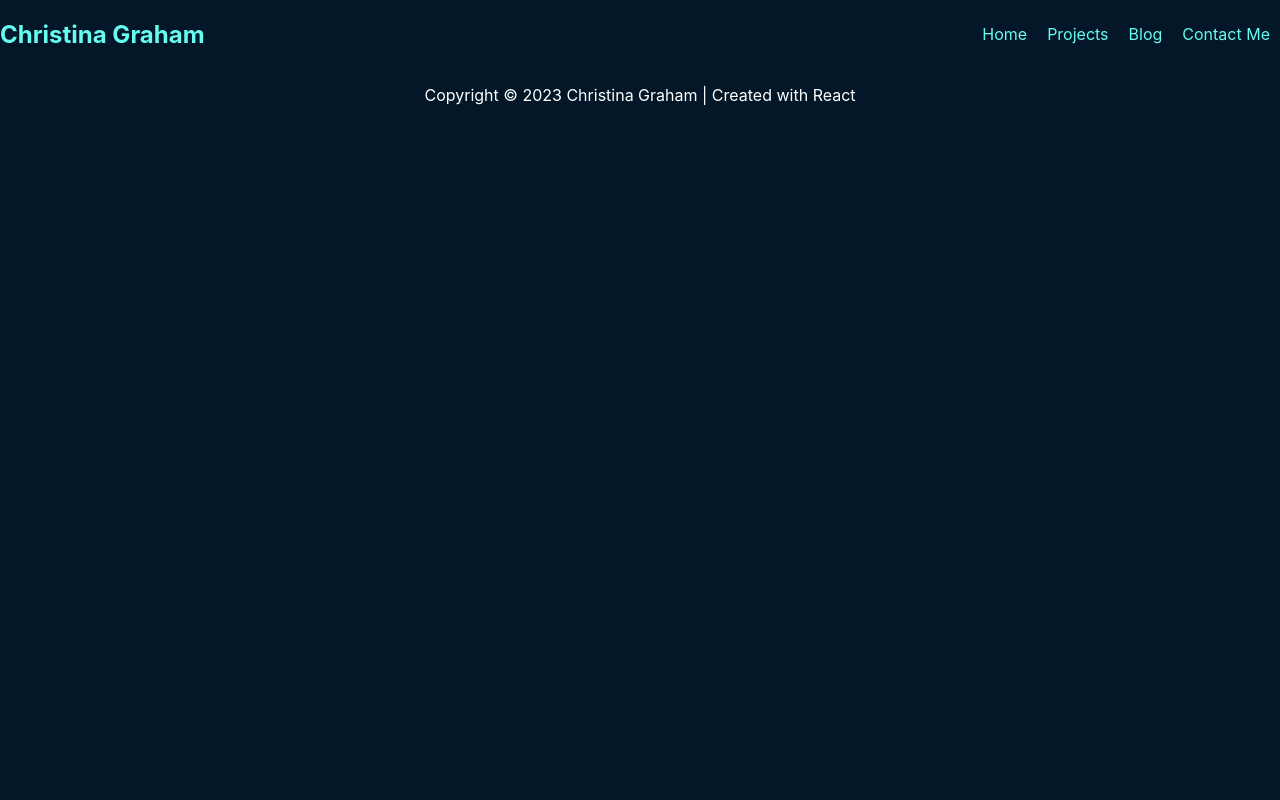
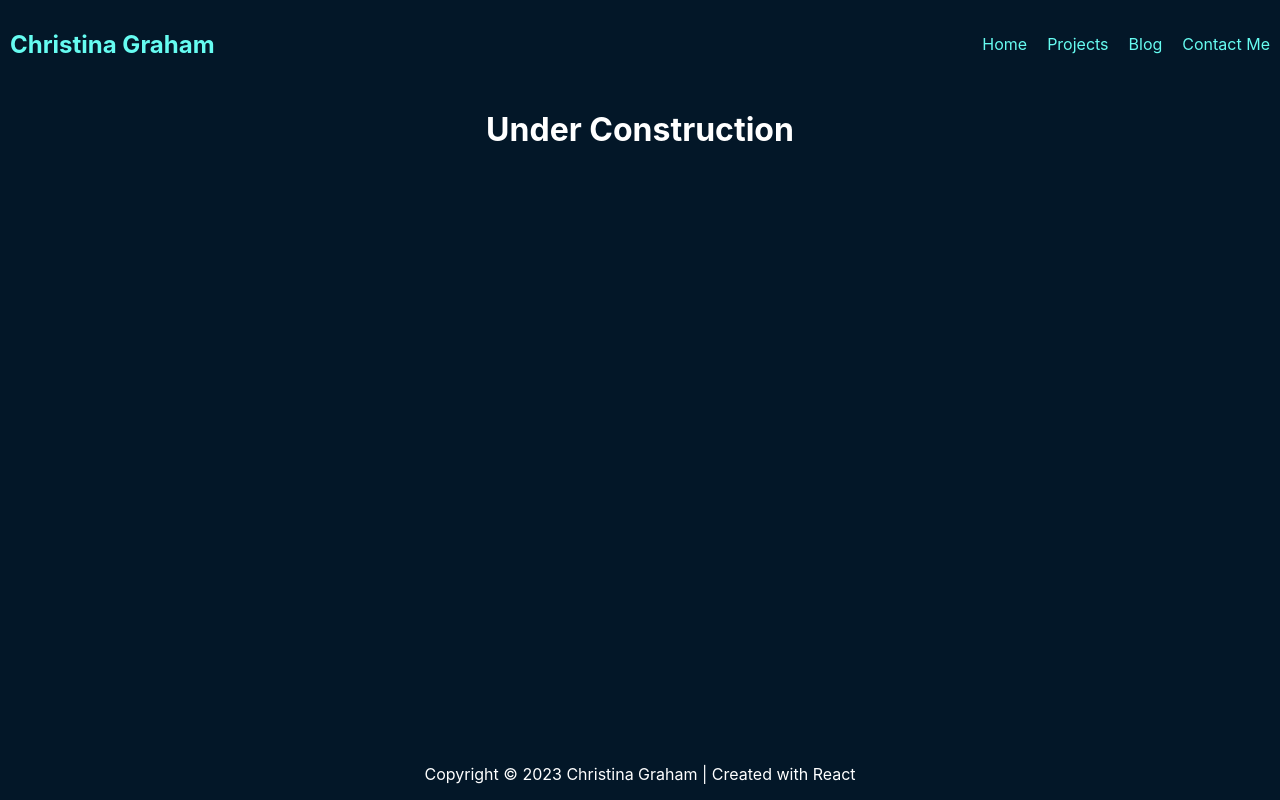
Before and after one commit to cgraham74/My-Portfolio, a React (Create React App) app: page / in a window 1280 px wide. Built offline with nearby package versions, Linux system fonts and the light colour scheme.

Commit message:
Organized File Structure

```diff
--- a/src/App.css
+++ b/src/App.css
@@ -1,4 +1,4 @@
-.App {
+/* .App {
   text-align: center;
 }
 
@@ -31,4 +31,4 @@
   to {
     transform: rotate(360deg);
   }
-}
+} */
--- a/src/App.js
+++ b/src/App.js
@@ -1,12 +1,13 @@
-import logo from './logo.svg';
 import './App.css';
 import Header from './layouts/Header';
 import Footer from './layouts/Footer';
+import MainContent from './MainContent';
 
 function App() {
   return (
     <div className="App">
       <Header />
+      <MainContent />
       <Footer />
     </div>
   );
--- /dev/null
+++ b/src/MainContent.js
@@ -0,0 +1,11 @@
+import React from "react";
+
+function MainContent() {
+  return (
+    <div className="MainContent">
+      <h1>Under Construction</h1>
+    </div>
+  );
+}
+
+export default MainContent;
--- a/src/index.css
+++ b/src/index.css
@@ -15,6 +15,9 @@
   --border-underline-animation: animation-timing-function: cubic-bezier(0.075, 0.82, 0.165, 1);
   --underline-transform:  transform 0.25s ease-out;
 }
+*{
+  box-sizing: border-box;
+}
 body {
   margin: 0;
   font-family: -apple-system, BlinkMacSystemFont, 'Segoe UI', 'Roboto', 'Oxygen',
@@ -24,6 +27,7 @@ body {
   -moz-osx-font-smoothing: grayscale;
   background-color: var(--primary-background-dark-color);
   color: var(--text-color);
+  text-align: center;
 
 }
 ul{
@@ -71,6 +75,13 @@ display: flex;
 display: flex;
 align-items: center;
 }
-.nav-items > li{
+.nav-items > li, .header-name{
   padding: 10px;
 }
+.footer{
+  position: fixed;
+
+  bottom: 0;
+  width: 100%;
+
+}
--- a/src/index.js
+++ b/src/index.js
@@ -1,8 +1,8 @@
 import React from 'react';
 import ReactDOM from 'react-dom/client';
 import './index.css';
+import reportWebVitals from './reportWebVitals';
 import App from './App';
-import reportWebVitals from './reportWebVitals';
 
 const root = ReactDOM.createRoot(document.getElementById('root'));
 root.render(
--- a/src/layouts/Header.js
+++ b/src/layouts/Header.js
@@ -4,7 +4,7 @@ export default function Header() {
   return (
     <header>
         <nav className="nav">
-      <h1 className="hover-underline-animation">Christina Graham</h1>
+      <h1 className="hover-underline-animation header-name">Christina Graham</h1>
 
       <ul className="nav-items">
         <li>
```
Also changed, not shown: src/components/BlogPost.js (added, +8 -0 lines), src/data/posts.js (added).
